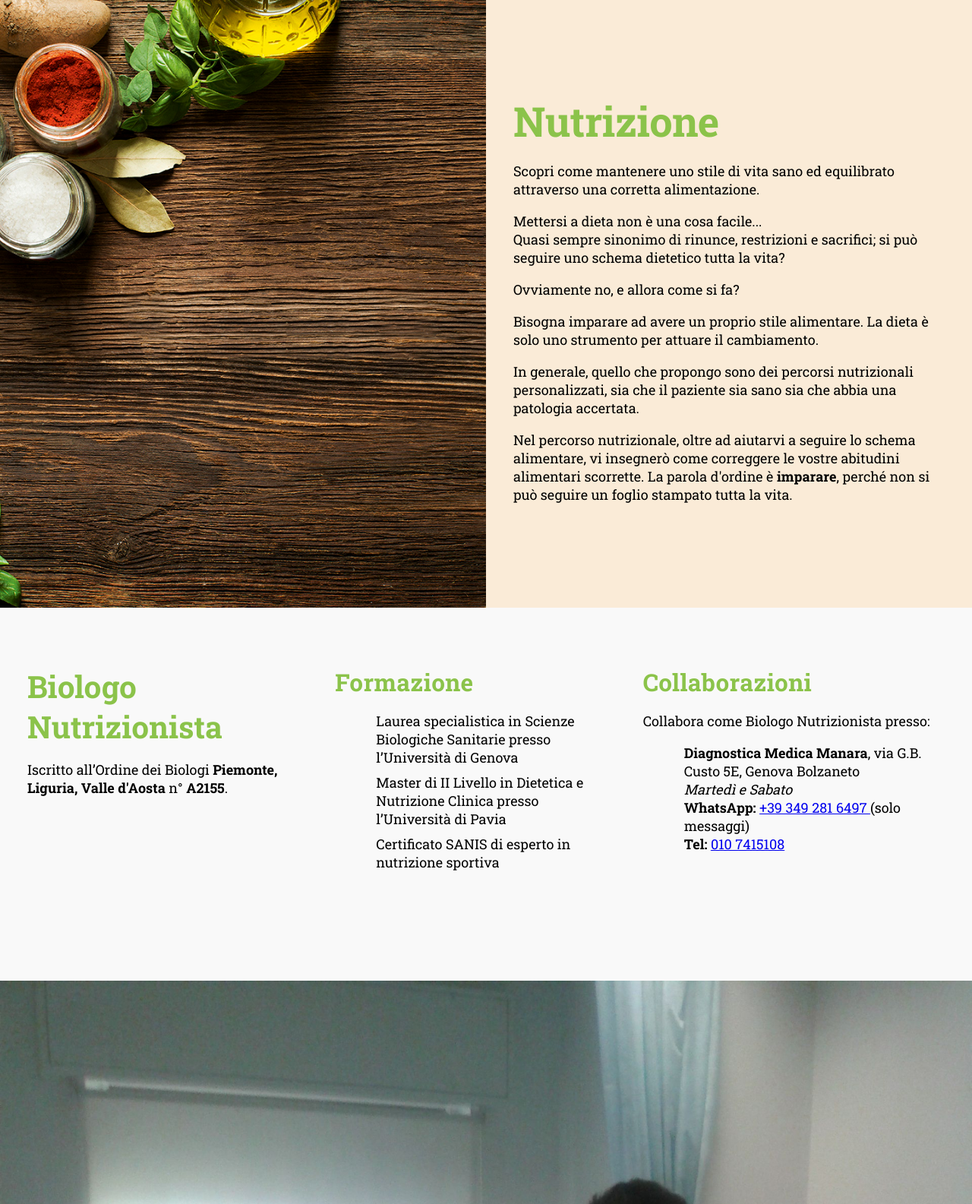
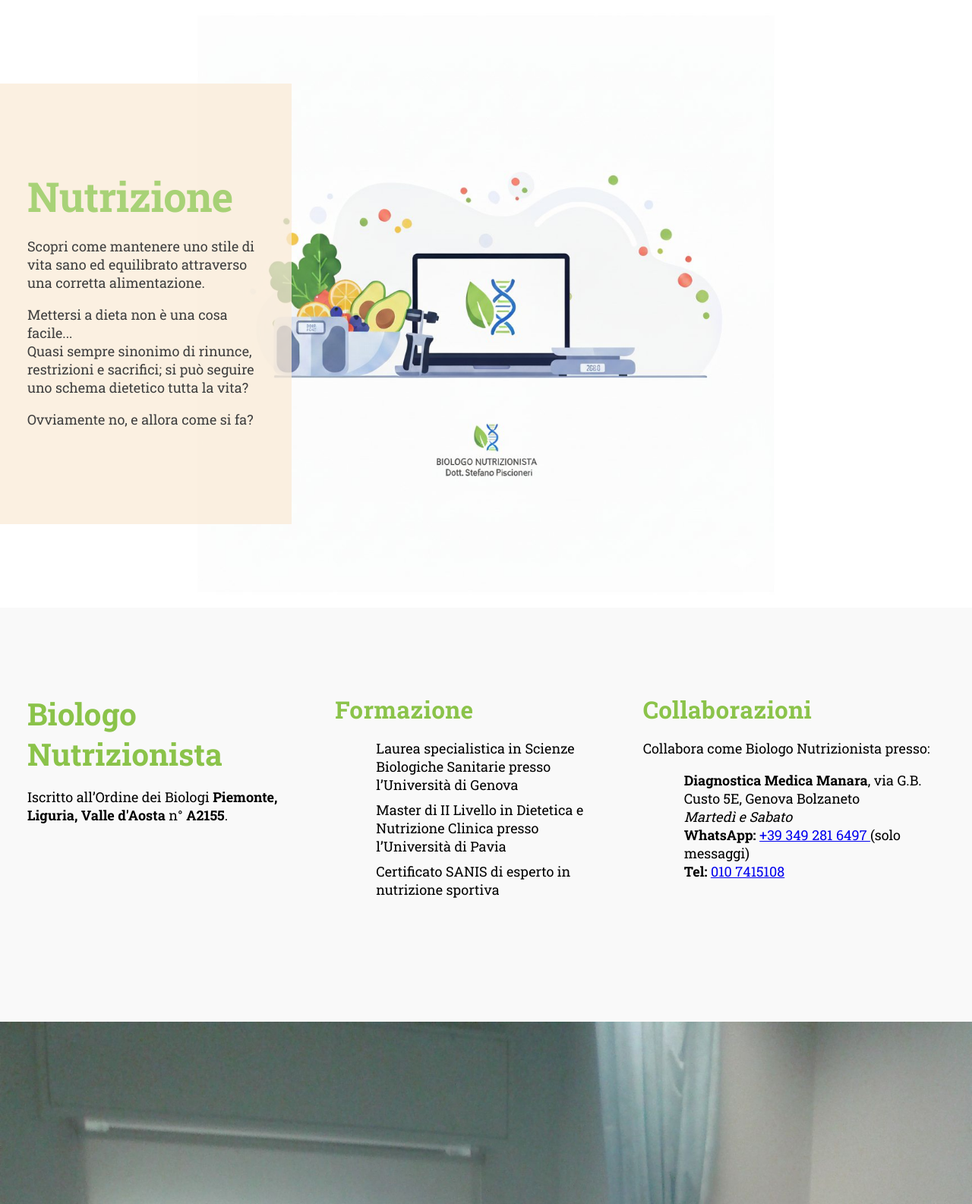
Before and after one commit to drk84/nutrizione-stefano, a PHP site: page / in a window 1280 px wide. Shown: the top 1585 px of the page at 76% size. Run offline with PHP 8.4, Linux system fonts and the light colour scheme.

Commit message:
changed background

```diff
--- a/css/nutrizione.css
+++ b/css/nutrizione.css
@@ -117,10 +117,22 @@ img{
     align-items: stretch;
     justify-content: stretch;
 }
+
+.start{
+    justify-content: flex-start;
+}
+.end{
+    justify-content: flex-end;
+
+}
 .text{
-    padding: 4rem 2rem;
+    padding: 2rem 2rem;
 }
 
+.no-shrink-grow{
+    flex-shrink:0;
+    flex-grow: 0;
+}
 
 .full-screen{
     width:100%;
@@ -131,15 +143,19 @@ img{
     height:100%;
 }
 
+.small-padding{
+    padding: 2rem 2rem;
+}
+
 .large-padding{
-    padding: 8rem 2rem;
+    padding: 6rem 2rem;
 }
 
 
 ul{
     list-style: none;
     padding-left:1.5rem;
-    margin-bottom:4rem;
+    margin-bottom:3rem;
     font-family: var(--font-family)
 }
 
@@ -186,17 +202,20 @@ ul li{
    .direction-column{
         flex-direction: column;
    }
+
+   .text{
+        padding:6rem 2rem;
+   }
 }
 
 /*Sito*/
 #intro{
-    /*
-    background-image: url('../images/pastaverdura.jpg');
-    background-size: contain;
-    background-position:  center;*/
-    height: 100vh;
+
+    background-image: url('../images/back5.jpg');
+    background-size: cover;
+    background-position:  center;
     background-repeat:no-repeat;
-    flex:1 1 50%;
+
 }
 .bg-alt{
     background-color: var(--background-color);
@@ -204,3 +223,7 @@ ul li{
 .bg{
     background-color: var(--background-secondary);
 }
+
+.opacity{
+    opacity:75%
+}
--- a/index.html
+++ b/index.html
@@ -11,8 +11,9 @@
 <body>
 
     <!-- Intro -->
-    <section class="flex center full-screen reverse bg">
-        <div class="text flex-item-50   ">
+    <section id="intro" class="flex center full-screen start ">
+        <nav>   </nav>
+        <div class="text  flex-item-30 bg no-shrink-grow opacity">
             <h1>Nutrizione</h1>
             <p>Scopri come mantenere uno stile di vita sano ed equilibrato attraverso una corretta alimentazione.</p>
 
@@ -22,7 +23,7 @@
             </p>
 
             <p>Ovviamente no, e allora come si fa?</p>
-
+            <!--
             <p>
                 Bisogna imparare ad avere un proprio stile alimentare.
                 La dieta è solo uno strumento per attuare il cambiamento.
@@ -39,11 +40,10 @@
                 La parola d'ordine è <strong>imparare</strong>,
                 perché non si può seguire un foglio stampato tutta la vita.
             </p>
+            -->
         </div>
 
-        <div id="intro" class="flex-item-50">
-            <img src="images/back1.jpg" alt="Immagine di pasta con verdure">
-        </div>
+
     </section>
 
     <!-- Profilo -->
@@ -202,7 +202,7 @@ Un esercizio fisico costante di tipo aerobico, anche a bassa intensità, determi
     <p>Amatoriali ed agonisti, con consulenza personalizzata sull'uso degli integrati alimentari.</p>
 
         </div>
-         <div class="text flex-item-50 bg">
+         <div class="text flex-item-50 bg large-padding">
             <h3>Valutazione stato di nutrizione</h3>
             <p> Analisi della composizione corporea mendiante analisi bio-impedenziometrica.
 
@@ -212,11 +212,9 @@ Un esercizio fisico costante di tipo aerobico, anche a bassa intensità, determi
                        <img class="flex-item-50" src="images/bia101.jpg"  loading="lazy" alt="Immagine di un bioimpedenziometro">
 
     </section>
-    <section class="flex">
-        <div class="text"></div>
-    </section>
-    <footer class="flex center">
-        <div class="text">
+
+    <footer class="flex center bg-alt">
+        <div class="text small-padding ">
             <p>
                 © 2025 Dott.Stefano Piscioneri - Biologo Nutrizionista - P.Iva 02139760991
             </p>
```
Also changed, not shown: images/back4.jpg (added), images/back5.jpg (added), images/back6.jpg (added).
